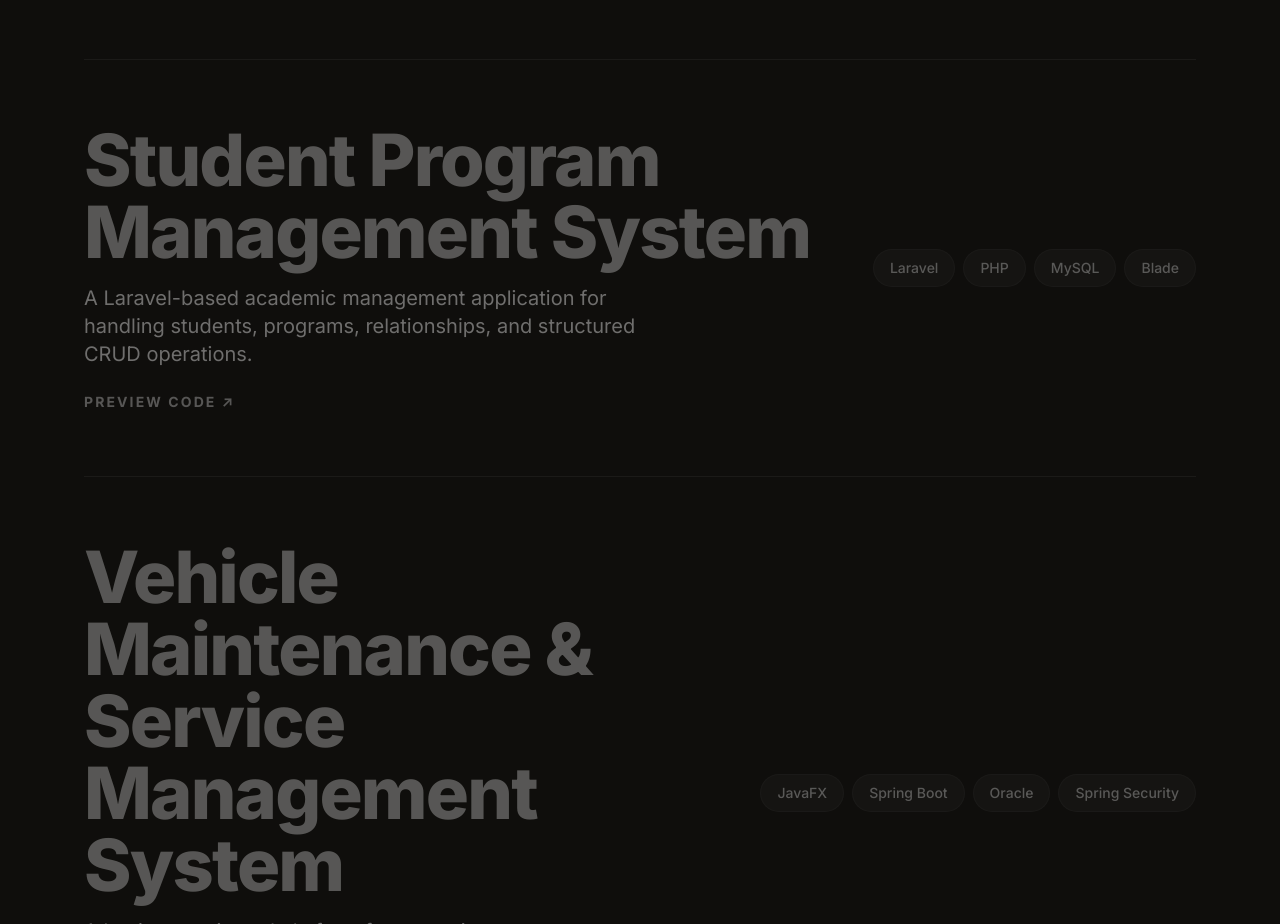
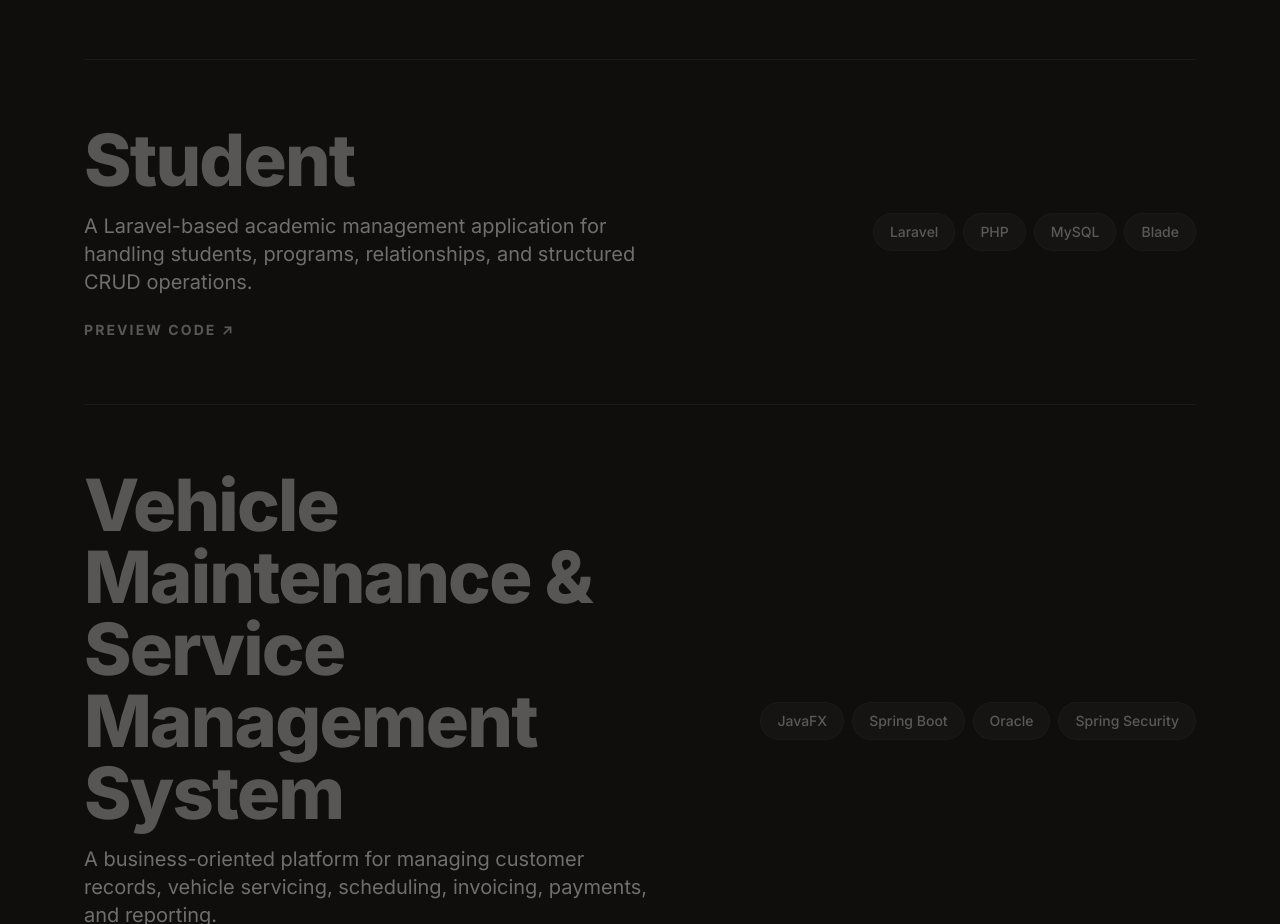
Before and after one commit to jghart/Portfolio, a Next.js app: page / in a window 1280 px wide. Shown: the part 3320-4244 px from the top of the page. Built offline with nearby package versions, Linux system fonts and the light colour scheme.

Commit message:
Updated second project

```diff
--- a/data/resumeData.ts
+++ b/data/resumeData.ts
@@ -73,7 +73,7 @@ export const resumeData = {
       image: "/images/portfolio.png",
     },
     {
-      title: "Student Program Management System",
+      title: "Student",
       description:
         "A Laravel-based academic management application for handling students, programs, relationships, and structured CRUD operations.",
       highlights: [
```
